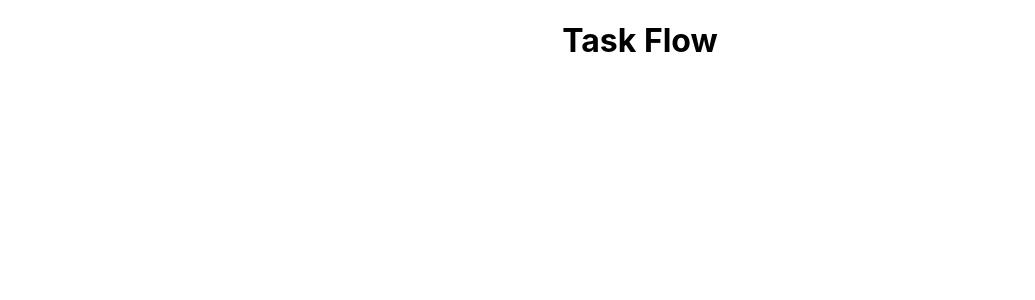
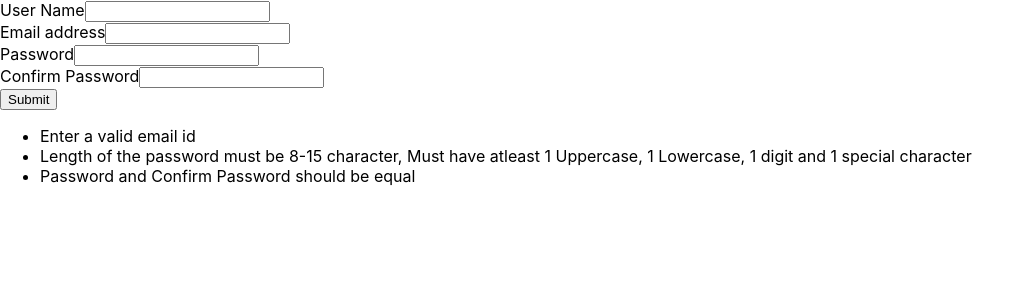
Before and after one commit to VanshVg/SquadUp, a React (Create React App) app in the folder clientside/: page / in a window 1280 px wide. Shown: the top 300 px of the page, without its empty margins (0-1035 px from the left). Built offline with nearby package versions, Linux system fonts and the light colour scheme.

Commit message:
Add files via upload

```diff
--- a/clientside/src/App.js
+++ b/clientside/src/App.js
@@ -1,9 +1,10 @@
-import "./App.css";
+import Registration from "./Pages/registation";
+// import Registration from "./Pages/Registration.js";
 
 function App() {
   return (
     <div className="App">
-      <h1>Task Flow</h1>
+      <Registration/>
     </div>
   );
 }
--- /dev/null
+++ b/clientside/src/Pages/registation.js
@@ -0,0 +1,81 @@
+import React from 'react'
+import { useState, useEffect } from 'react';
+import isValidEmail from '../modules/emailValidation';
+import isValidPassword from '../modules/passwordValidation';
+
+export default function Registration() {
+  const handleSubmit = (e) => {
+    e.preventDefault();
+  }
+
+  const [emailClass, setEmailClass] = useState("");
+  const [emailValue, setEmailValue] = useState("")
+  useEffect(()=>{
+    if(emailValue.length === 0) {
+      setEmailClass("")
+    } else if(isValidEmail(emailValue)) {
+      setEmailClass("text-success")
+    } else {
+      setEmailClass("text-danger")
+    }
+  }, [emailValue])
+
+  const [passClass, setPassClass] = useState("")
+  const [passValue, setPassValue] = useState("")
+  useEffect(()=> {
+    if(passValue.length === 0) {
+      setPassClass("")
+    } else if(isValidPassword(passValue)) {
+      setPassClass("text-success")
+    } else {
+      setPassClass("text-danger")
+    }
+  }, [passValue])
+
+  const [cPassValue, setCPassValue] = useState("")
+  const [cPassClass, setCPassClass] = useState("")
+  useEffect(()=> {
+    if(cPassValue.length === 0) {
+      setPassClass("")
+    } else if(passValue === cPassValue) {
+      setCPassClass("text-success")
+    } else {
+      setCPassClass("text-danger")
+    }
+  }, [cPassValue])
+
+  return (
+    <div className="p-5">
+      <form onSubmit = {handleSubmit} className= 'm-5 mt-0'>
+        <div className="mb-3">
+          <label className="form-label">User Name</label>
+          <input type="text" className="form-control" />
+        </div>
+        <div className="mb-3">
+          <label htmlFor="exampleInputEmail1" className="form-label">Email address</label>
+          <input value={emailValue} onChange={e=>setEmailValue(e.target.value)} type="text" className="form-control" id="exampleInputEmail1" aria-describedby="emailHelp" />
+        </div>
+        <div className="mb-3">
+          <label htmlFor="exampleInputPassword1" className="form-label">Password</label>
+          <input value={passValue} onChange={e=>setPassValue(e.target.value)} type="password" className="form-control" id="exampleInputPassword1" />
+        </div>
+        <div className="mb-3">
+          <label htmlFor="exampleInputPassword2" className="form-label">Confirm Password</label>
+          <input value={cPassValue} onChange={e=>setCPassValue(e.target.value)} type="password" className="form-control" id="exampleInputPassword2" />
+        </div>
+        <button type="submit" className="btn btn-primary">Submit</button>
+        <ul>
+          <li>
+            <div className= {emailClass}>Enter a valid email id</div>
+          </li>
+          <li>
+            <div className= {passClass}>Length of the password must be 8-15 character, Must have atleast 1 Uppercase, 1 Lowercase, 1 digit and 1 special character</div>
+          </li>
+          <li>
+            <div className= {cPassClass}>Password and Confirm Password should be equal</div>
+          </li>
+        </ul>
+      </form>
+    </div>
+  )
+}
--- /dev/null
+++ b/clientside/src/modules/emailValidation.js
@@ -0,0 +1,5 @@
+const emailRegex = /^[a-zA-Z0-9._-]+@[a-zA-Z0-9.-]+\.[a-zA-Z]{2,4}$/;
+function isValidEmail(email) {
+    return emailRegex.test(email);
+}
+module.exports = isValidEmail;
--- /dev/null
+++ b/clientside/src/modules/passwordValidation.js
@@ -0,0 +1,5 @@
+const passwordRegex = /^(?=.*[a-z])(?=.*[A-Z])(?=.*\d)(?=.*[!@#$%^&*])[a-zA-Z\d!@#$%^&*]{8,15}$/;
+function isValidPassword(password) {
+  return passwordRegex.test(password);
+}
+module.exports = isValidPassword;
```
